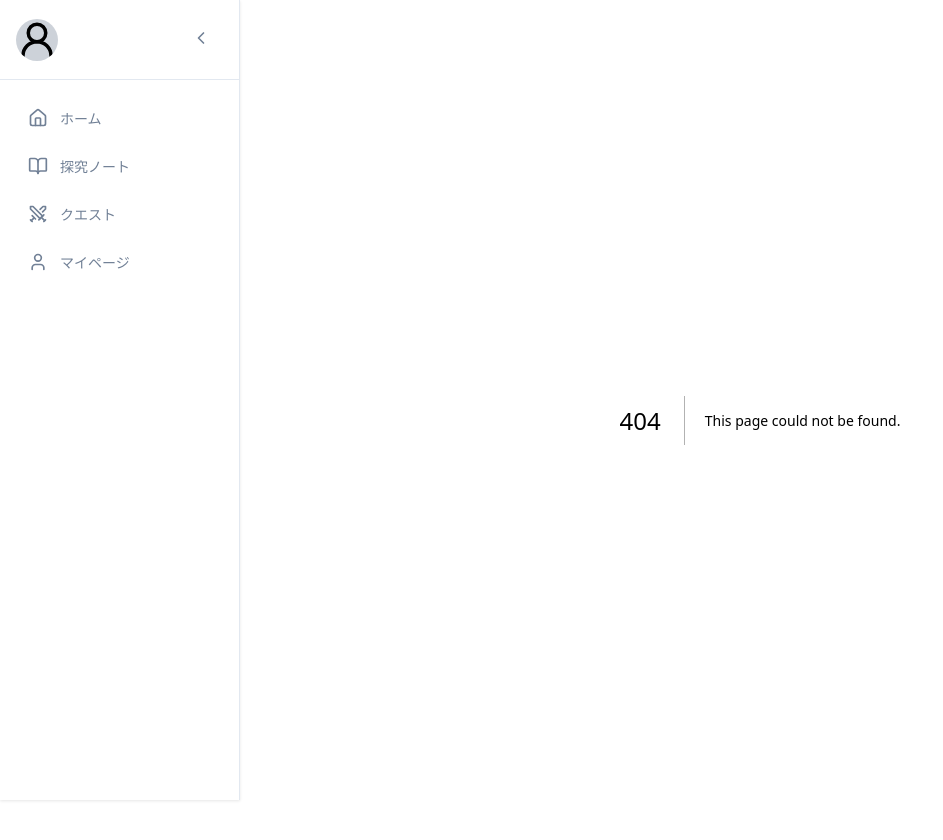
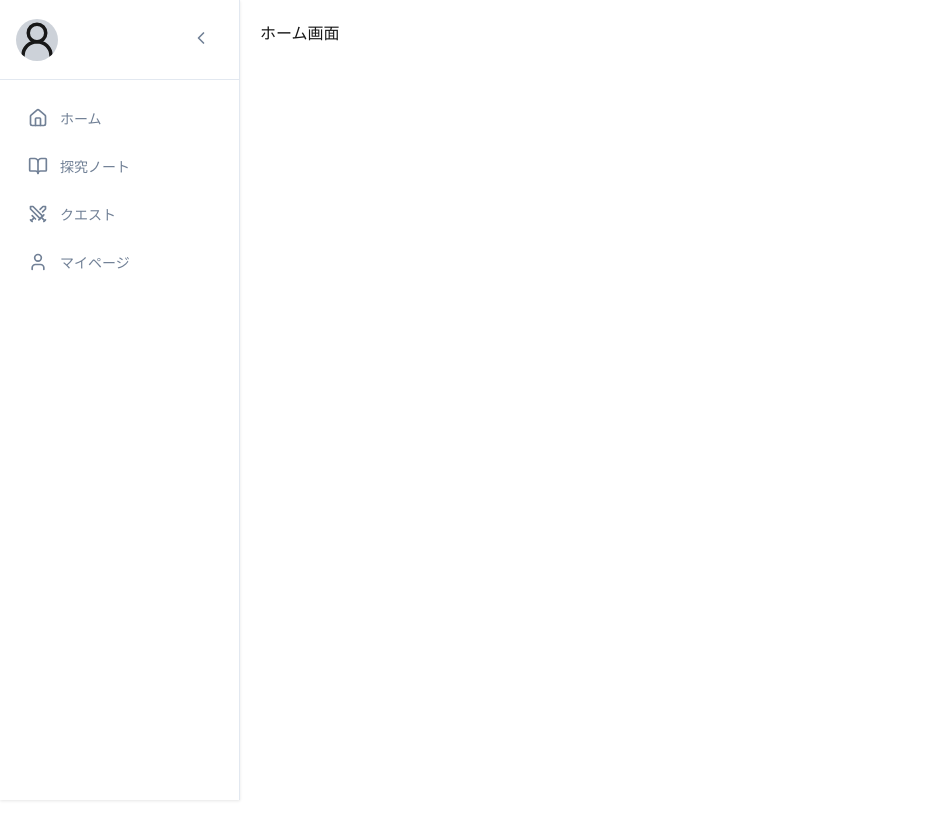
Before and after one commit to u5u5u5u/erfaring, a Next.js app: page /home in a window 1280 px wide. Before the commit this address had no page. Shown: the whole page, without its empty margins (0-943 px from the left). After the commit the page ends 800 px from the top, so only its background shows below. Built offline with nearby package versions, Linux system fonts and the light colour scheme.

Commit message:
add:sidebar navからの遷移先ページ作成#12

```diff
--- /dev/null
+++ b/src/app/(student)/home/page.tsx
@@ -0,0 +1,3 @@
+export default function HomePage() {
+  return <div>ホーム画面</div>;
+}
--- /dev/null
+++ b/src/app/(student)/profile/page.tsx
@@ -0,0 +1,3 @@
+export default function ProfilePage() {
+  return <div>プロフィール</div>;
+}
--- /dev/null
+++ b/src/app/(student)/quest/page.tsx
@@ -0,0 +1,3 @@
+export default function QuestionPage() {
+  return <div>クエスト一覧</div>;
+}
--- /dev/null
+++ b/src/app/(student)/question/page.tsx
@@ -0,0 +1,3 @@
+export default function QuestionPage() {
+  return <div>探究ノート</div>;
+}
--- a/src/component/AppLayout/index.tsx
+++ b/src/component/AppLayout/index.tsx
@@ -27,7 +27,6 @@ const AppLayout = ({ children }: AppLayoutProps) => {
     localStorage.setItem("sidebarOpen", JSON.stringify(newState));
   };
 
-  // 初期化が完了するまでは、デフォルト状態で表示（フラッシュを防ぐ）
   if (isSidebarOpen === null) {
     return (
       <div style={{ display: "flex", minHeight: "100vh" }}>
```
